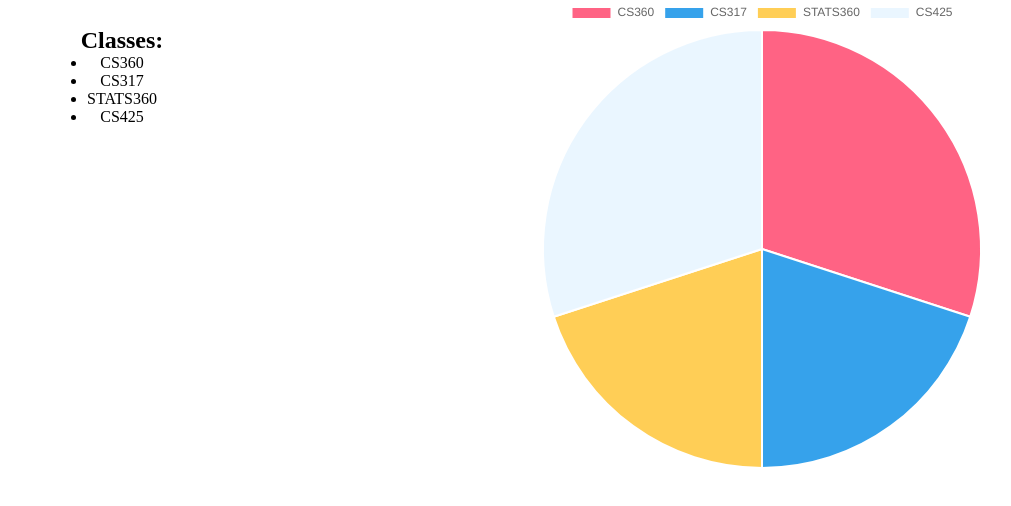
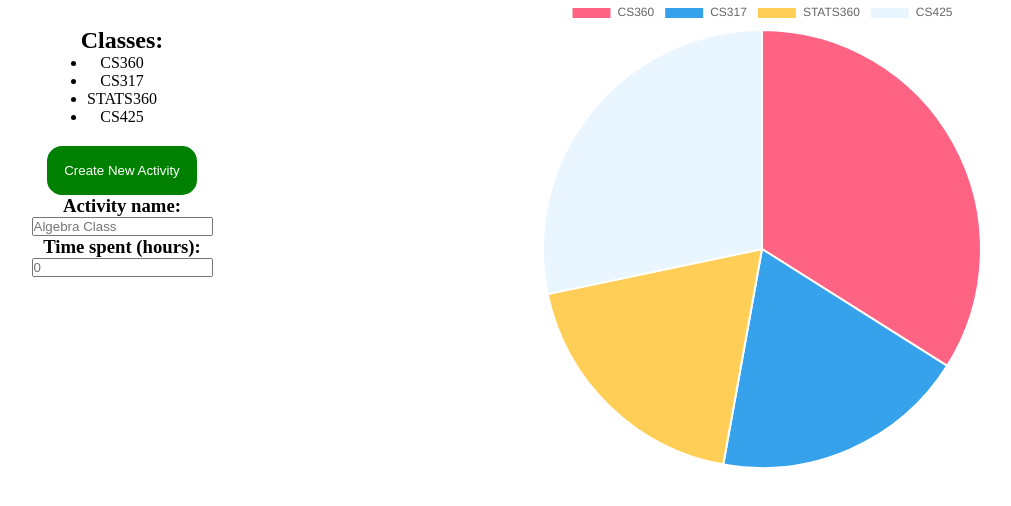
Before and after one commit to Jambr0li/TimeKeeper, a plain HTML site: page index.html in a window 1280 px wide. Shown: the part 174-680 px from the top of the page, without its empty margins (198-1209 px from the left). Drawn offline with nearby package versions, Linux system fonts and the light colour scheme.

Commit message:
Frontend work: create new activity button and inputs

```diff
--- a/index.html
+++ b/index.html
@@ -12,6 +12,7 @@
     <div class="flex">
       <div class="user-info">
         <h1 class="user-name center-text"></h1>
+        <!-- Here we need to create ways for the user to input information about time spent on different activities and update the chart -->
         <h2>Classes:</h2>
         <ul class="center-text">
           <li>CS360</li>
@@ -19,6 +20,11 @@
           <li>STATS360</li>
           <li>CS425</li>
         </ul>
+        <button id="create-new-activity">Create New Activity</button>
+        <h3>Activity name:</h3>
+        <input type="text" name="activity-name" id="new-activity-name" placeholder="Algebra Class">
+        <h3>Time spent (hours):</h3>
+        <input type="text" name="activity-time-spent" id="new-activity-time-spent" placeholder="0">
       </div>
       <div class="pie-chart">
         <h1 class="center-text">Pie</h1>
--- a/javascript/javascript.js
+++ b/javascript/javascript.js
@@ -1,4 +1,8 @@
 const userName = document.querySelector(".user-name");
+
+/* User contains:                          */
+/* User info like name, bday, and w/e else */
+/* Categories created by user.             */
 
 class User {
   constructor(name) {
@@ -6,11 +10,19 @@ class User {
   }
 }
 
+/* Category contains:                          */
+/* Category info like name and w/e else        */
+/* The different activities within the category*/
+/* Total time spent in category                */
+
 class Category {
   contructor(label){
     this.label = label;
   }
 }
+
+/* Activity contains time spent on given activity.        */
+/* Maybe I'll just make this an array inside of Category. */
 
 class Activity {
   constructor(label) {
@@ -26,7 +38,8 @@ const data = {
   labels: ["CS360", "CS317", "STATS360", "CS425"],
   datasets: [
     {
-      data: [3, 2, 2, 3], // Replace with your actual data values
+      label: 'School',
+      data: [3.6, 2, 2, 3], // Replace with your actual data values
       backgroundColor: ["#FF6384", "#36A2EB", "#FFCE56", "#EAF6FF"], // Colors for each section
     },
   ],
--- a/styles/styles.scss
+++ b/styles/styles.scss
@@ -38,3 +38,22 @@
   width: 40vw;
   height: 70vh;
 }
+
+#create-new-activity {
+  margin-top: 20px;
+  border-radius: 15px;
+  background-color: green;
+  border-color: green;
+  color: white;
+  border-style: solid;
+  padding: 15px;
+  transition: 0.2s;
+  cursor: pointer;
+}
+
+#create-new-activity:hover {
+  transform: translateY(-3px);
+  background-color: rgb(0, 150, 0);
+  border-style: solid;
+  border-color: black;
+}
```
Also changed, not shown: styles/styles.css, 1 other file.
